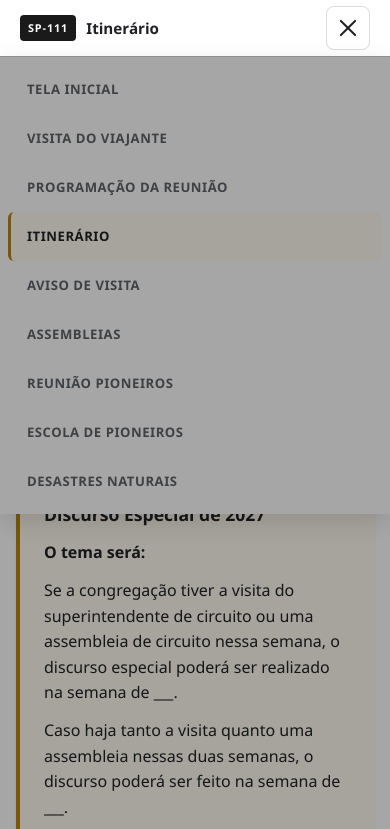
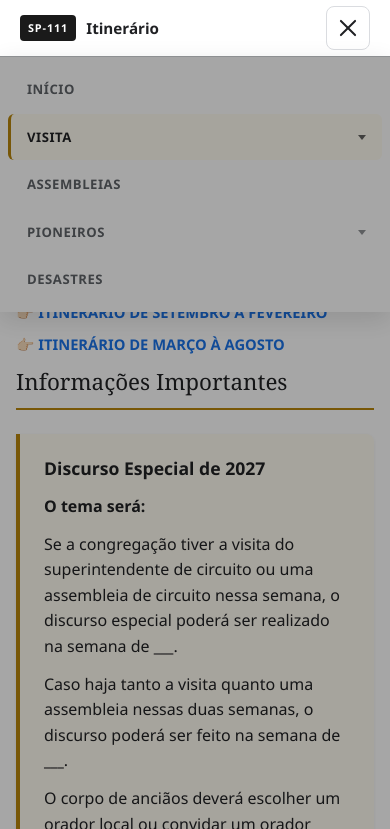
Before and after one commit to viniciusisliker/circuitojw, a plain HTML site: page itinerario/index.html in a window 390 px wide. Both pictures are taken after a click on the button "Abrir menu de navegação". Shown: the top 829 px of the page. Drawn offline with Linux system fonts and the light colour scheme.

Commit message:
fix: otimizar navbar com dropdown e subnav horizontal
Agrupa links da navbar em menus Visita e Pioneiros, e substitui a sidebar preta por abas horizontais nas paginas de semestre.

```diff
--- a/css/style.css
+++ b/css/style.css
@@ -152,39 +152,120 @@ body.nav-open {
 
 .site-nav__links {
   display: flex;
-  flex-wrap: wrap;
-  justify-content: center;
-  gap: 2px;
+  flex-wrap: nowrap;
+  justify-content: flex-end;
+  align-items: center;
+  gap: 4px;
   list-style: none;
   margin: 0;
-  padding: 6px 12px 10px;
+  padding: 0;
 }
 
-.site-nav__links a {
-  display: block;
+.site-nav__item {
+  position: relative;
+  flex-shrink: 0;
+}
+
+.site-nav__link,
+.site-nav__group-btn {
+  display: inline-flex;
+  align-items: center;
+  gap: 5px;
   padding: 10px 14px;
-  font-size: 0.72rem;
+  font-family: inherit;
+  font-size: 0.78rem;
   font-weight: 600;
   color: var(--text-muted);
   white-space: nowrap;
   border-radius: 6px;
   text-transform: uppercase;
   letter-spacing: 0.04em;
+  border: none;
   border-bottom: 2px solid transparent;
+  background: transparent;
+  cursor: pointer;
   transition: color 0.15s ease, background 0.15s ease, border-color 0.15s ease;
 }
 
-.site-nav__links a:hover {
+.site-nav__link:hover,
+.site-nav__group-btn:hover {
   color: var(--text-dark);
   background: #f8f9fa;
   text-decoration: none;
 }
 
-.site-nav__links a.active {
+.site-nav__link.active,
+.site-nav__item--group.has-active > .site-nav__group-btn {
   color: var(--text-dark);
   background: #fffbf0;
   border-bottom-color: var(--accent);
+}
+
+.site-nav__group-btn::after {
+  content: "";
+  width: 0;
+  height: 0;
+  border-left: 4px solid transparent;
+  border-right: 4px solid transparent;
+  border-top: 5px solid currentColor;
+  opacity: 0.7;
+  transition: transform 0.15s ease;
+}
+
+.site-nav__item--group.is-open > .site-nav__group-btn::after {
+  transform: rotate(180deg);
+}
+
+.site-nav__dropdown {
+  list-style: none;
+  margin: 0;
+  padding: 6px;
+  position: absolute;
+  top: calc(100% + 4px);
+  right: 0;
+  min-width: 240px;
+  background: #fff;
+  border: 1px solid #dadce0;
+  border-radius: 8px;
+  box-shadow: 0 8px 24px rgba(0, 0, 0, 0.12);
+  opacity: 0;
+  visibility: hidden;
+  transform: translateY(-6px);
+  transition: opacity 0.15s ease, transform 0.15s ease, visibility 0.15s ease;
+  z-index: 210;
+}
+
+.site-nav__item--group:hover > .site-nav__dropdown,
+.site-nav__item--group:focus-within > .site-nav__dropdown,
+.site-nav__item--group.is-open > .site-nav__dropdown {
+  opacity: 1;
+  visibility: visible;
+  transform: translateY(0);
+}
+
+.site-nav__sublink {
+  display: block;
+  padding: 10px 14px;
+  font-size: 0.82rem;
+  font-weight: 500;
+  color: var(--text-dark);
+  text-transform: none;
+  letter-spacing: 0;
+  border-radius: 6px;
+  border-bottom: none;
+  white-space: nowrap;
+}
+
+.site-nav__sublink:hover {
+  background: #f8f9fa;
   text-decoration: none;
+}
+
+.site-nav__sublink.active {
+  background: #fffbf0;
+  color: var(--text-dark);
+  font-weight: 600;
+  box-shadow: inset 3px 0 0 var(--accent);
 }
 
 .site-nav__backdrop {
@@ -218,7 +299,7 @@ body.nav-open {
 
   .site-nav__links {
     justify-content: flex-end;
-    padding: 8px 0;
+    padding: 0;
   }
 }
 
@@ -352,42 +433,56 @@ body.nav-open {
 }
 
 .section-layout {
-  display: grid;
-  grid-template-columns: 220px minmax(0, 1fr);
-  gap: 0;
   max-width: 1100px;
   margin: 0 auto;
   background: #fff;
-  min-height: 400px;
 }
 
-.section-sidebar {
-  background: #000;
-  color: #fff;
-  padding: 24px 0;
+.section-subnav {
+  background: #fff;
+  border-bottom: 1px solid #dadce0;
+  box-shadow: 0 1px 0 rgba(0, 0, 0, 0.04);
 }
 
-.section-sidebar__nav ul {
+.section-subnav__inner {
+  max-width: 1100px;
+  margin: 0 auto;
+  overflow-x: auto;
+  -webkit-overflow-scrolling: touch;
+}
+
+.section-subnav ul {
+  display: flex;
+  flex-wrap: nowrap;
   list-style: none;
   margin: 0;
-  padding: 0;
+  padding: 0 16px;
+  min-width: min-content;
 }
 
-.section-sidebar__nav a {
+.section-subnav a {
   display: block;
-  padding: 10px 20px;
-  color: rgba(255, 255, 255, 0.85);
-  font-size: 0.85rem;
+  padding: 14px 18px;
+  font-size: 0.78rem;
+  font-weight: 600;
+  color: var(--text-muted);
   text-transform: uppercase;
   letter-spacing: 0.03em;
-  border-left: 3px solid transparent;
+  white-space: nowrap;
+  border-bottom: 3px solid transparent;
+  transition: color 0.15s ease, border-color 0.15s ease, background 0.15s ease;
 }
 
-.section-sidebar__nav a:hover,
-.section-sidebar__nav a.active {
-  color: #fff;
-  background: rgba(255, 255, 255, 0.08);
-  border-left-color: var(--accent);
+.section-subnav a:hover {
+  color: var(--text-dark);
+  background: #f8f9fa;
+  text-decoration: none;
+}
+
+.section-subnav a.active {
+  color: var(--text-dark);
+  border-bottom-color: var(--accent);
+  background: #fffbf0;
   text-decoration: none;
 }
 
@@ -765,17 +860,48 @@ blockquote {
     padding: 8px;
   }
 
-  .site-nav__links a {
+  .site-nav__item {
+    width: 100%;
+  }
+
+  .site-nav__link,
+  .site-nav__group-btn {
+    width: 100%;
+    justify-content: space-between;
     font-size: 0.82rem;
     padding: 14px 16px;
-    white-space: normal;
     border-bottom: none;
     border-left: 3px solid transparent;
+    text-align: left;
   }
 
-  .site-nav__links a.active {
+  .site-nav__link.active,
+  .site-nav__item--group.has-active > .site-nav__group-btn {
     border-left-color: var(--accent);
-    background: #fffbf0;
+    border-bottom-color: transparent;
+  }
+
+  .site-nav__dropdown {
+    position: static;
+    opacity: 1;
+    visibility: visible;
+    transform: none;
+    box-shadow: none;
+    border: none;
+    border-radius: 0;
+    padding: 0 0 4px 12px;
+    min-width: 0;
+    display: none;
+  }
+
+  .site-nav__item--group.is-open > .site-nav__dropdown {
+    display: block;
+  }
+
+  .site-nav__sublink {
+    padding: 12px 16px;
+    font-size: 0.85rem;
+    white-space: normal;
   }
 
   .site-nav {
@@ -802,28 +928,6 @@ blockquote {
     width: auto;
   }
 
-  .section-layout {
-    grid-template-columns: 1fr;
-  }
-
-  .section-sidebar {
-    padding: 12px 0;
-  }
-
-  .section-sidebar__nav ul {
-    display: flex;
-    flex-wrap: wrap;
-    gap: 4px;
-    padding: 0 8px;
-  }
-
-  .section-sidebar__nav a {
-    padding: 8px 12px;
-    border-left: none;
-    border-radius: 4px;
-    font-size: 0.75rem;
-  }
-
   .section-content {
     padding: 24px 16px 40px;
   }
--- a/itinerario/index.html
+++ b/itinerario/index.html
@@ -13,9 +13,9 @@
     <h1>Itinerário</h1>
   </header>
 
+  <div id="section-subnav" data-section="itinerario"></div>
+
   <div class="section-layout">
-    <div id="section-subnav" data-section="itinerario"></div>
-
     <div class="section-content">
       <div class="semester-links">
         <a href="setembro-fevereiro.html">👉🏻 Itinerário de Setembro à Fevereiro</a>
--- a/js/nav.js
+++ b/js/nav.js
@@ -1,19 +1,37 @@
 (function () {
-  const NAV_ITEMS = [
-    { label: "Tela Inicial", path: "index.html" },
+  const NAV_STRUCTURE = [
+    { type: "link", label: "Início", path: "index.html" },
+    {
+      type: "group",
+      label: "Visita",
+      children: [
         { label: "Visita do Viajante", path: "visita-do-viajante/index.html" },
         { label: "Programação da Reunião", path: "programacao-reuniao/index.html" },
         { label: "Itinerário", path: "itinerario/index.html" },
         { label: "Aviso de Visita", path: "aviso-visita/index.html" },
-    { label: "Assembleias", path: "assembleias/index.html" },
-    { label: "Reunião Pioneiros", path: "reuniao-pioneiros/index.html" },
+      ],
+    },
+    { type: "link", label: "Assembleias", path: "assembleias/index.html" },
+    {
+      type: "group",
+      label: "Pioneiros",
+      children: [
+        { label: "Reunião Anual", path: "reuniao-pioneiros/index.html" },
         { label: "Escola de Pioneiros", path: "escola-pioneiros/index.html" },
-    { label: "Desastres Naturais", path: "desastres-naturais/index.html" },
+      ],
+    },
+    { type: "link", label: "Desastres", path: "desastres-naturais/index.html" },
   ];
 
-  const SECTIONS = NAV_ITEMS.filter((item) => item.path !== "index.html").map((item) =>
-    item.path.replace("/index.html", "").toLowerCase()
-  );
+  const SECTIONS = NAV_STRUCTURE.flatMap((item) => {
+    if (item.type === "link" && item.path !== "index.html") {
+      return [item.path.replace("/index.html", "").toLowerCase()];
+    }
+    if (item.type === "group") {
+      return item.children.map((child) => child.path.replace("/index.html", "").toLowerCase());
+    }
+    return [];
+  });
 
   function getRootPrefix() {
     const script = document.querySelector('script[src*="nav.js"]');
@@ -38,6 +56,20 @@
     return path.includes("/" + section + "/") || path.endsWith("/" + section);
   }
 
+  function isGroupActive(children) {
+    return children.some((child) => isActive(child.path));
+  }
+
+  function closeAllDropdowns(nav, except) {
+    nav.querySelectorAll(".site-nav__item--group.is-open").forEach((item) => {
+      if (item !== except) {
+        item.classList.remove("is-open");
+        const btn = item.querySelector(".site-nav__group-btn");
+        if (btn) btn.setAttribute("aria-expanded", "false");
+      }
+    });
+  }
+
   function closeMenu(nav) {
     nav.classList.remove("site-nav--open");
     const toggle = nav.querySelector(".site-nav__toggle");
@@ -48,6 +80,7 @@
     }
     if (backdrop) backdrop.hidden = true;
     document.body.classList.remove("nav-open");
+    closeAllDropdowns(nav);
   }
 
   function openMenu(nav) {
@@ -62,13 +95,63 @@
     document.body.classList.add("nav-open");
   }
 
+  function createLink(prefix, item) {
+    const a = document.createElement("a");
+    a.href = prefix + item.path;
+    a.textContent = item.label;
+    a.className = "site-nav__link";
+    if (isActive(item.path)) {
+      a.classList.add("active");
+      a.setAttribute("aria-current", "page");
+    }
+    return a;
+  }
+
+  function createGroup(prefix, group, index) {
+    const li = document.createElement("li");
+    li.className = "site-nav__item site-nav__item--group";
+    if (isGroupActive(group.children)) li.classList.add("has-active");
+
+    const menuId = "site-nav-menu-" + index;
+
+    const btn = document.createElement("button");
+    btn.type = "button";
+    btn.className = "site-nav__group-btn";
+    btn.textContent = group.label;
+    btn.setAttribute("aria-expanded", "false");
+    btn.setAttribute("aria-haspopup", "true");
+    btn.setAttribute("aria-controls", menuId);
+
+    const dropdown = document.createElement("ul");
+    dropdown.className = "site-nav__dropdown";
+    dropdown.id = menuId;
+
+    group.children.forEach((child) => {
+      const subLi = document.createElement("li");
+      const a = createLink(prefix, child);
+      a.classList.add("site-nav__sublink");
+      subLi.appendChild(a);
+      dropdown.appendChild(subLi);
+    });
+
+    btn.addEventListener("click", (event) => {
+      event.stopPropagation();
+      const isOpen = li.classList.contains("is-open");
+      closeAllDropdowns(li.closest(".site-nav"), isOpen ? null : li);
+      li.classList.toggle("is-open", !isOpen);
+      btn.setAttribute("aria-expanded", String(!isOpen));
+    });
+
+    li.appendChild(btn);
+    li.appendChild(dropdown);
+    return li;
+  }
+
   function setupMenu(nav) {
     const toggle = nav.querySelector(".site-nav__toggle");
     const backdrop = nav.querySelector(".site-nav__backdrop");
-    const links = nav.querySelectorAll(".site-nav__links a");
 
-    if (!toggle) return;
-
+    if (toggle) {
       toggle.addEventListener("click", () => {
         if (nav.classList.contains("site-nav--open")) {
           closeMenu(nav);
@@ -76,17 +159,25 @@
           openMenu(nav);
         }
       });
+    }
 
     if (backdrop) {
       backdrop.addEventListener("click", () => closeMenu(nav));
     }
 
-    links.forEach((link) => {
+    nav.querySelectorAll(".site-nav__link, .site-nav__sublink").forEach((link) => {
       link.addEventListener("click", () => closeMenu(nav));
     });
 
+    document.addEventListener("click", (event) => {
+      if (!nav.contains(event.target)) closeAllDropdowns(nav);
+    });
+
     document.addEventListener("keydown", (event) => {
-      if (event.key === "Escape") closeMenu(nav);
+      if (event.key === "Escape") {
+        closeAllDropdowns(nav);
+        closeMenu(nav);
+      }
     });
 
     window.matchMedia("(min-width: 960px)").addEventListener("change", (event) => {
@@ -123,16 +214,18 @@
     `;
 
     const list = nav.querySelector(".site-nav__links");
-    NAV_ITEMS.forEach((item) => {
+
+    NAV_STRUCTURE.forEach((item, index) => {
       const li = document.createElement("li");
-      const a = document.createElement("a");
-      a.href = prefix + item.path;
-      a.textContent = item.label;
-      if (isActive(item.path)) {
-        a.classList.add("active");
-        a.setAttribute("aria-current", "page");
+      li.className = "site-nav__item";
+
+      if (item.type === "link") {
+        li.appendChild(createLink(prefix, item));
+      } else {
+        list.appendChild(createGroup(prefix, item, index));
+        return;
       }
-      li.appendChild(a);
+
       list.appendChild(li);
     });
 
--- a/js/subnav.js
+++ b/js/subnav.js
@@ -39,22 +39,26 @@
     const prefix = getPrefix();
     const active = currentFile();
 
-    const aside = document.createElement("aside");
-    aside.className = "section-sidebar";
-    aside.innerHTML = `<nav class="section-sidebar__nav"><ul></ul></nav>`;
+    const nav = document.createElement("nav");
+    nav.className = "section-subnav";
+    nav.setAttribute("aria-label", "Navegação da seção");
+    nav.innerHTML = `<div class="section-subnav__inner"><ul></ul></div>`;
 
-    const list = aside.querySelector("ul");
+    const list = nav.querySelector("ul");
     config.items.forEach((item) => {
       const li = document.createElement("li");
       const a = document.createElement("a");
       a.href = prefix + item.path;
       a.textContent = item.label;
-      if (item.path.toLowerCase() === active) a.classList.add("active");
+      if (item.path.toLowerCase() === active) {
+        a.classList.add("active");
+        a.setAttribute("aria-current", "page");
+      }
       li.appendChild(a);
       list.appendChild(li);
     });
 
-    container.replaceWith(aside);
+    container.replaceWith(nav);
   }
 
   function init() {
```
Also changed, not shown: itinerario/marco-agosto.html (+2 -2 lines), itinerario/setembro-fevereiro.html (+2 -2 lines), programacao-reuniao/index.html (+2 -2 lines), programacao-reuniao/marco-agosto.html (+2 -2 lines), programacao-reuniao/setembro-fevereiro.html (+2 -2 lines). Lines whose indentation alone changed are shown as unchanged.
